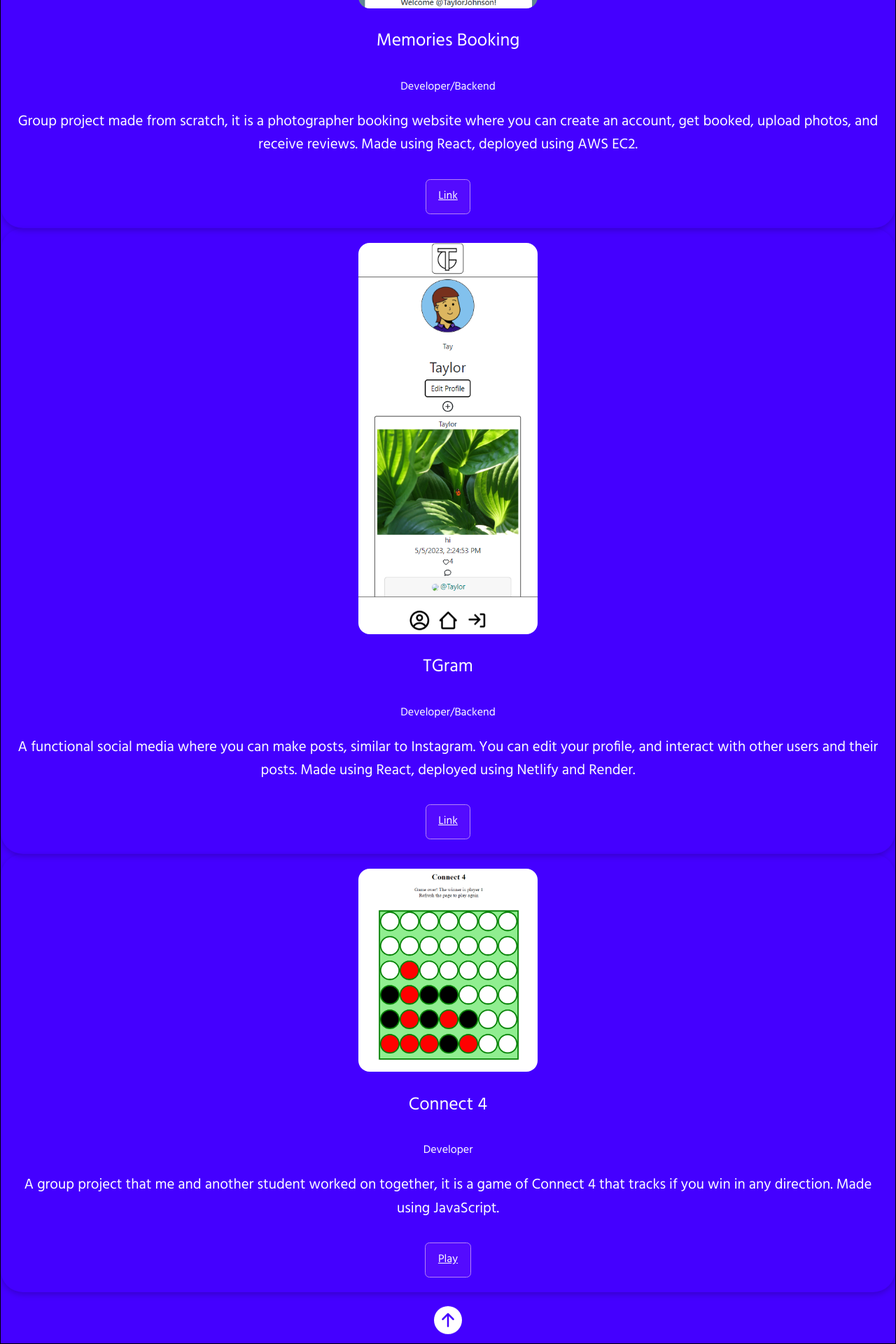
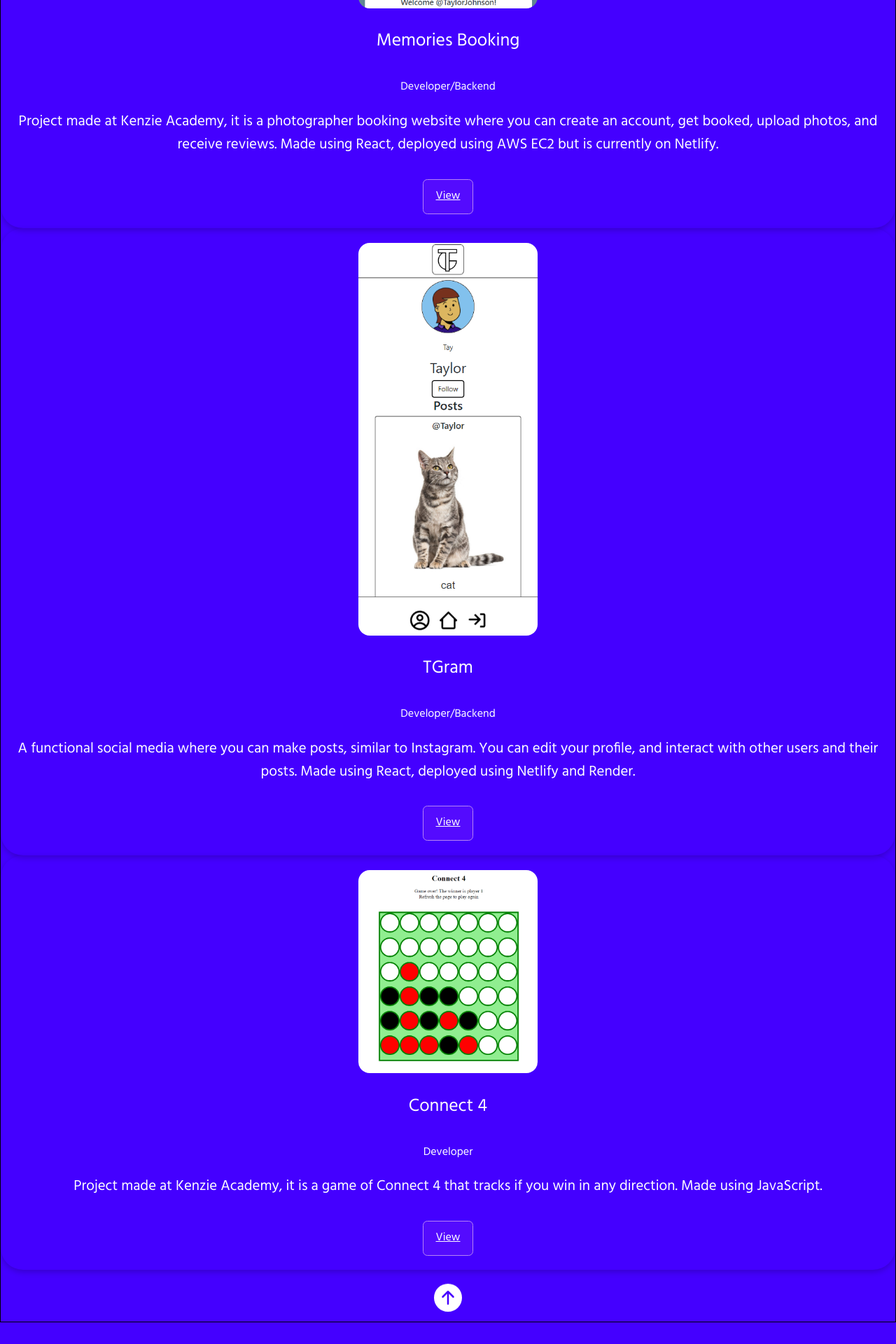
Before and after one commit to taylorjohnsondev/Portfolio, a React (Create React App) app in the folder client/: page / in a window 1280 px wide. Shown: the part 2032-3952 px from the top of the page at 70% size. After the commit the page ends 3921 px from the top, so only its background shows below. Built offline with nearby package versions, Linux system fonts and the light colour scheme.

Commit message:
updated projects

```diff
--- a/client/src/Components/Projects.js
+++ b/client/src/Components/Projects.js
@@ -11,15 +11,15 @@
         <h3>Memories Booking</h3>
         <h4>Developer/Backend</h4>
         <p>
-          Group project made from scratch, it is a photographer booking website
+          Project made at Kenzie Academy, it is a photographer booking website
           where you can create an account, get booked, upload photos, and
-          receive reviews. Made using React, deployed using AWS EC2.
+          receive reviews. Made using React, deployed using AWS EC2 but is currently on Netlify.
         </p>
         <a
           href="https://memoriesbooking.netlify.app/"
           className="btn"
         >
-          Link
+          View
         </a>
       </article>
       <article className="portfolio-item">
@@ -38,7 +38,7 @@
           href="https://tgram-social.netlify.app/"
           className="btn"
         >
-          Link
+          View
         </a>
       </article>
       <article className="portfolio-item">
@@ -49,7 +49,7 @@
         <h3>Connect 4</h3>
         <h4>Developer</h4>
         <p>
-          A group project that me and another student worked on together, it
+          Project made at Kenzie Academy, it
           is a game of Connect 4 that tracks if you win in any direction. Made
           using JavaScript.
         </p>
@@ -57,7 +57,7 @@
           href="https://kenzieacademy-students.github.io/teamwork-assessment-connect-four-taylorjohnsondev/"
           className="btn"
         >
-          Play
+          View
         </a>
       </article>
     </section>
```
Also changed, not shown: client/public/tgram.PNG.
